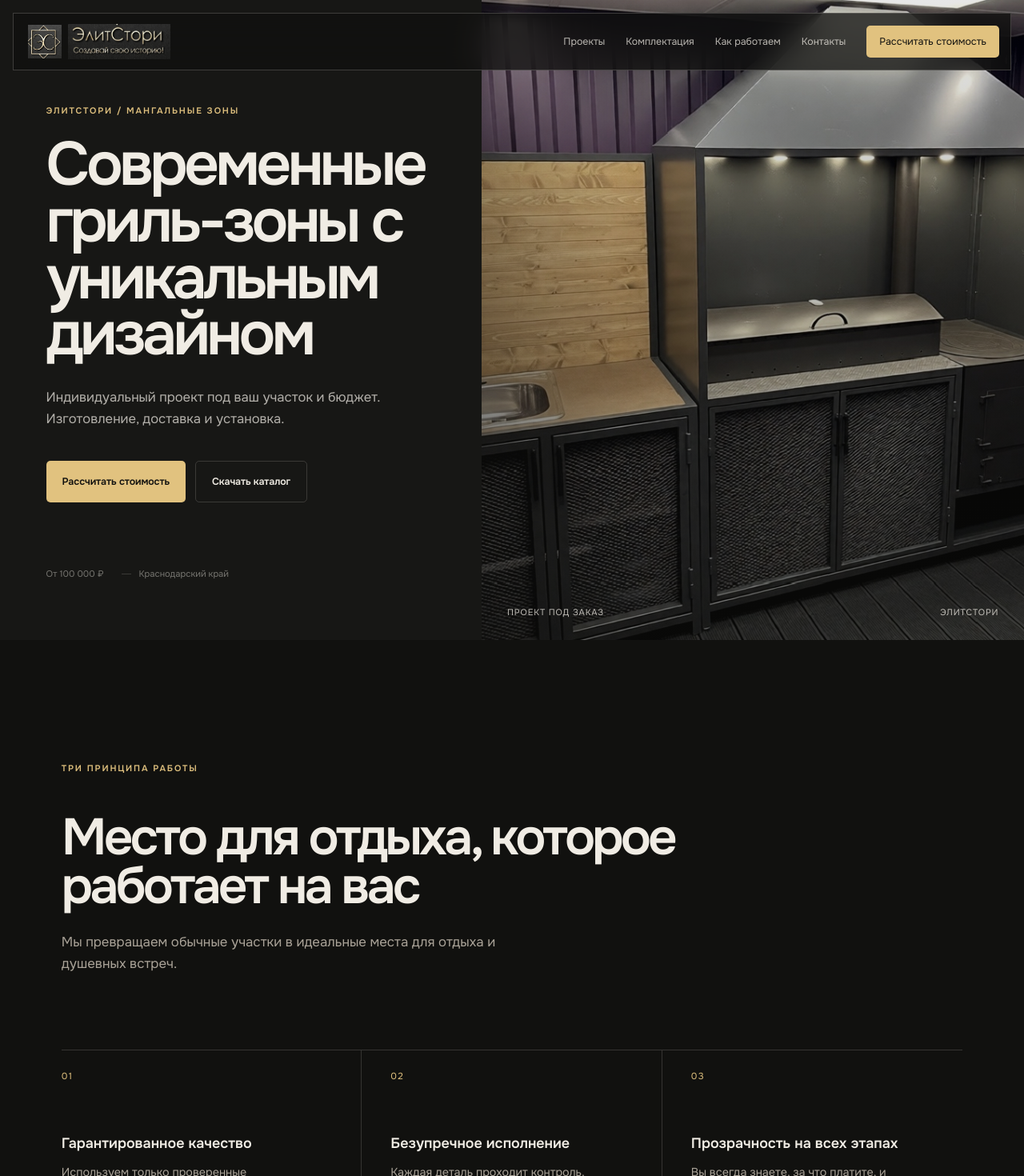
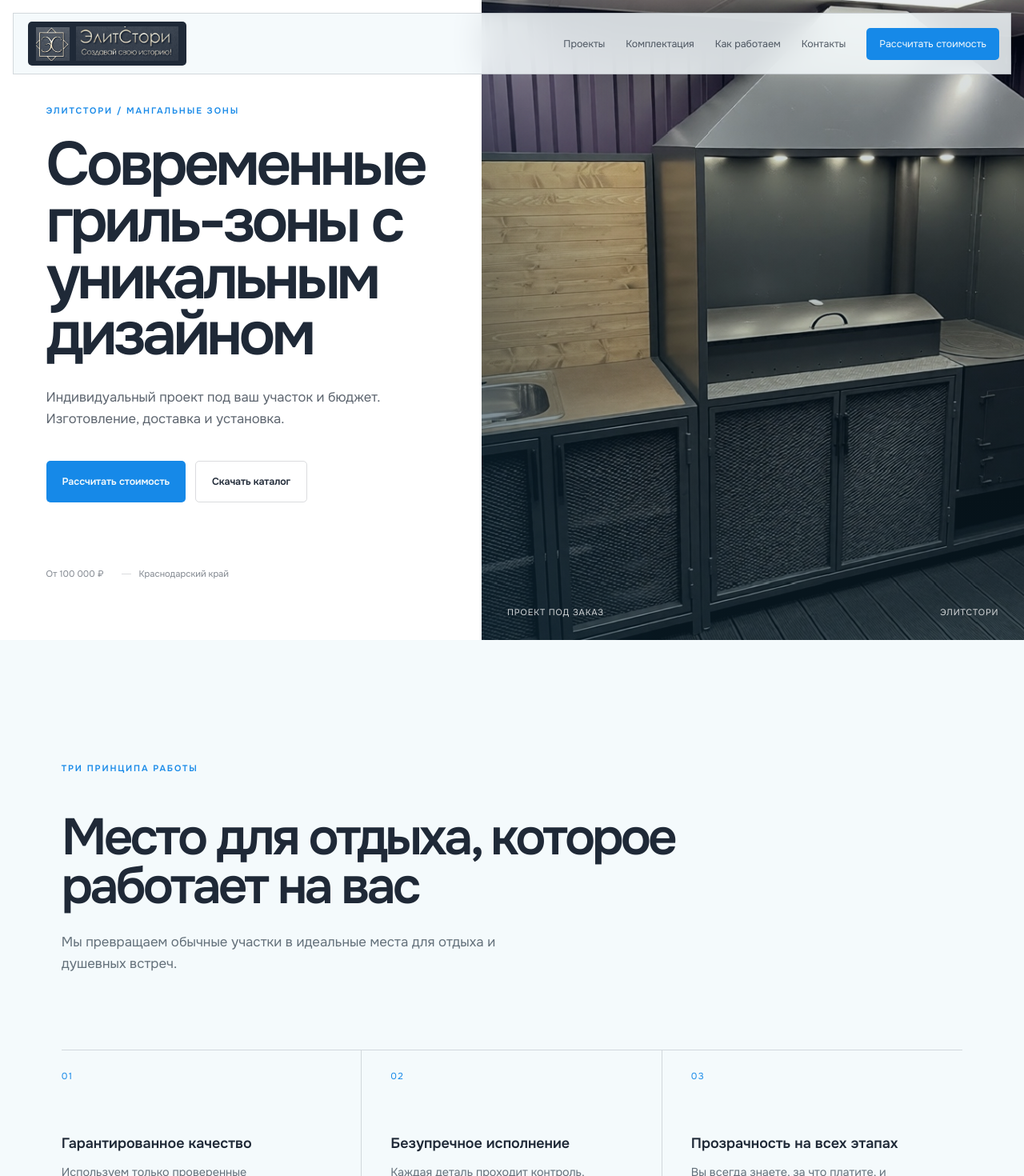
Before and after one commit to andrik268/elit-story-landing, a React (Vite) app: page / in a window 1280 px wide. Shown: the top 1470 px of the page at 80% size. Built offline with nearby package versions, Linux system fonts and the light colour scheme.

Commit message:
Redesign landing around sky and green palette

```diff
--- a/index.html
+++ b/index.html
@@ -3,7 +3,7 @@
   <head>
     <meta charset="UTF-8" />
     <meta name="viewport" content="width=device-width, initial-scale=1.0" />
-    <meta name="theme-color" content="#11110f" />
+    <meta name="theme-color" content="#F4FAFC" />
     <link rel="icon" type="image/png" href="./favicon.png" sizes="310x310" />
     <meta
       name="description"
--- a/src/App.jsx
+++ b/src/App.jsx
@@ -112,14 +112,46 @@ const process = [
 ];
 
 const directions = [
-  "Капсульные дома",
-  "Модульные бани",
-  "Купели",
-  "Джакузи",
-  "Мангальные зоны",
-  "Садовая мебель",
-  "Металлоконструкции",
-  "Строительство и благоустройство",
+  {
+    title: "Капсульные дома",
+    src: "/assets/photos/sketches/1775458380507.jpg",
+    alt: "Проект загородного пространства с мангальной зоной",
+  },
+  {
+    title: "Модульные бани",
+    src: "/assets/photos/sketches/1777137561438.jpg",
+    alt: "Крытая мангальная зона с рабочей поверхностью",
+  },
+  {
+    title: "Купели",
+    src: "/assets/photos/work/1782584598939.jpg",
+    alt: "Высокий мангал с печью для загородного участка",
+  },
+  {
+    title: "Джакузи",
+    src: "/assets/photos/work/1779455370766.jpg",
+    alt: "Мангальная зона с вытяжным колпаком",
+  },
+  {
+    title: "Мангальные зоны",
+    src: "/assets/photos/work/1776630894034.jpg",
+    alt: "Мангальная зона под заказ",
+  },
+  {
+    title: "Садовая мебель",
+    src: "/assets/photos/work/editing_result_aeb230d53a6a11f188c03e58e9dfdf7d_1.jpg",
+    alt: "Уличная кухня с рабочей поверхностью",
+  },
+  {
+    title: "Металлоконструкции",
+    src: "/assets/photos/work/editing_result_bd129942725411f1a4fe6ab37608c299_1.jpg",
+    alt: "Металлическая конструкция мангальной зоны",
+  },
+  {
+    title: "Строительство и благоустройство",
+    src: "/assets/photos/work/editing_result_5f032aaa725411f1bd855219c512ffb0_1.jpg",
+    alt: "Проект благоустройства с мангальной зоной",
+  },
 ];
 
 function SocialIcon({ label, href, icon }) {
@@ -319,10 +351,21 @@ function App() {
           </div>
           <div className="directions-grid">
             {directions.map((direction, index) => (
-              <div className="direction-item" key={direction}>
-                <span>0{index + 1}</span>
-                <strong>{direction}</strong>
-              </div>
+              <button
+                className="direction-item"
+                key={direction.title}
+                type="button"
+                onClick={() => setSelectedImage({ src: direction.src, title: direction.title })}
+              >
+                <span className="direction-number">{String(index + 1).padStart(2, "0")}</span>
+                <span className="direction-body">
+                  <strong>{direction.title}</strong>
+                  <span className="direction-photo">
+                    <img src={direction.src} alt={direction.alt} loading="lazy" />
+                    <span className="direction-photo-label">Фото</span>
+                  </span>
+                </span>
+              </button>
             ))}
           </div>
           <div className="sketch-strip">
--- a/src/styles.css
+++ b/src/styles.css
@@ -23,20 +23,20 @@
 }
 
 :root {
-  color: #f0ece4;
-  background: #11110f;
+  color: #1f2937;
+  background: #f4fafc;
   font-family: "Onest", Arial, sans-serif;
   font-synthesis: none;
   text-rendering: optimizeLegibility;
-  --bg: #11110f;
-  --surface: #171715;
-  --surface-soft: #1d1c19;
-  --text: #f0ece4;
-  --muted: #aaa398;
-  --line: rgba(240, 236, 228, 0.16);
-  --line-soft: rgba(240, 236, 228, 0.1);
-  --accent: #e1c27f;
-  --accent-soft: #bd9851;
+  --bg: #f4fafc;
+  --surface: #ffffff;
+  --surface-soft: #eaf4f7;
+  --text: #1f2937;
+  --muted: #63707a;
+  --line: rgba(31, 41, 55, 0.16);
+  --line-soft: rgba(31, 41, 55, 0.1);
+  --accent: #1689e8;
+  --accent-soft: #16b84e;
 }
 
 * {
@@ -146,8 +146,8 @@ p {
   gap: 24px;
   padding: 10px 14px 10px 18px;
   color: var(--text);
-  background: rgba(17, 17, 15, 0.76);
-  border: 1px solid rgba(240, 236, 228, 0.2);
+  background: rgba(244, 250, 252, 0.86);
+  border: 1px solid rgba(31, 41, 55, 0.16);
   backdrop-filter: blur(20px);
   transform: translateX(-50%);
 }
@@ -156,6 +156,9 @@ p {
   display: inline-flex;
   align-items: center;
   gap: 8px;
+  padding: 6px 10px;
+  background: var(--text);
+  border-radius: 5px;
   flex-shrink: 0;
 }
 
@@ -197,7 +200,7 @@ p {
   align-items: center;
   gap: 26px;
   font-size: 0.78rem;
-  color: rgba(240, 236, 228, 0.75);
+  color: rgba(31, 41, 55, 0.75);
 }
 
 .menu-contact {
@@ -277,14 +280,14 @@ p {
   position: relative;
   min-height: 100dvh;
   overflow: hidden;
-  background: #24211d;
+  background: var(--surface-soft);
   animation: hero-media-in 1000ms cubic-bezier(0.16, 1, 0.3, 1) both;
 }
 
 .hero-media::after {
   position: absolute;
   inset: 0;
-  background: linear-gradient(90deg, rgba(17, 17, 15, 0.28), transparent 32%), linear-gradient(180deg, rgba(17, 17, 15, 0.1), rgba(17, 17, 15, 0.5));
+  background: linear-gradient(90deg, rgba(15, 44, 61, 0.28), transparent 32%), linear-gradient(180deg, rgba(15, 44, 61, 0.1), rgba(15, 44, 61, 0.5));
   content: "";
   pointer-events: none;
 }
@@ -311,7 +314,7 @@ p {
 .hero-lead {
   max-width: 420px;
   margin-top: 30px;
-  color: rgba(240, 236, 228, 0.72);
+  color: rgba(31, 41, 55, 0.72);
   font-size: 1.04rem;
 }
 
@@ -349,7 +352,7 @@ p {
 }
 
 .button-primary:hover {
-  background: #edda9d;
+  background: #0f79d1;
 }
 
 .button-ghost {
@@ -359,15 +362,15 @@ p {
 }
 
 .button-ghost:hover {
-  border-color: var(--accent);
-  color: var(--accent);
+  border-color: var(--accent-soft);
+  color: var(--accent-soft);
 }
 
 .hero-note {
   display: flex;
   gap: 22px;
   margin-top: 82px;
-  color: rgba(240, 236, 228, 0.44);
+  color: rgba(31, 41, 55, 0.56);
   font-size: 0.7rem;
 }
 
@@ -394,7 +397,7 @@ p {
   left: 32px;
   display: flex;
   justify-content: space-between;
-  color: rgba(240, 236, 228, 0.78);
+  color: rgba(255, 255, 255, 0.82);
   font-size: 0.68rem;
   letter-spacing: 0.08em;
   text-transform: uppercase;
@@ -509,7 +512,7 @@ p {
 .work-image-wrap::after {
   position: absolute;
   inset: 0;
-  background: rgba(17, 17, 15, 0.02);
+  background: rgba(15, 44, 61, 0.02);
   content: "";
   transition: background-color 220ms ease;
 }
@@ -527,7 +530,7 @@ p {
 }
 
 .work-card:hover .work-image-wrap::after {
-  background: rgba(17, 17, 15, 0.16);
+  background: rgba(15, 44, 61, 0.16);
 }
 
 .work-open {
@@ -538,7 +541,7 @@ p {
   padding: 8px 10px;
   color: var(--text);
   font-size: 0.68rem;
-  background: rgba(17, 17, 15, 0.72);
+  background: rgba(15, 44, 61, 0.78);
   opacity: 0;
   transition: opacity 180ms ease;
 }
@@ -687,12 +690,14 @@ p {
 }
 
 .text-link span {
-  color: var(--accent);
+  color: var(--accent-soft);
   font-size: 1.1rem;
 }
 
 .directions-section {
   display: grid;
+  padding-top: clamp(72px, 7vw, 104px);
+  padding-bottom: clamp(72px, 7vw, 104px);
   grid-template-columns: 0.95fr 1.05fr;
   gap: 76px;
   align-items: start;
@@ -709,13 +714,19 @@ p {
 }
 
 .direction-item {
-  display: flex;
-  min-height: 84px;
-  flex-direction: column;
-  justify-content: space-between;
-  gap: 18px;
+  display: grid;
+  min-height: 128px;
+  width: 100%;
+  grid-template-columns: minmax(0, 1fr);
+  grid-template-rows: auto 1fr;
+  align-items: stretch;
+  gap: 10px;
   padding: 15px 16px 16px 0;
+  color: var(--text);
+  text-align: left;
+  background: transparent;
   border-bottom: 1px solid var(--line);
+  transition: color 180ms ease, background-color 180ms ease;
 }
 
 .direction-item:nth-child(even) {
@@ -723,13 +734,69 @@ p {
   border-left: 1px solid var(--line);
 }
 
-.direction-item span {
+.direction-item:hover {
+  color: var(--accent);
+  background: rgba(22, 137, 232, 0.045);
+}
+
+.direction-item:focus-visible {
+  outline: 2px solid var(--accent);
+  outline-offset: -2px;
+}
+
+.direction-number {
   color: var(--accent);
   font-size: 0.68rem;
+  letter-spacing: 0.1em;
 }
 
-.direction-item strong {
+.direction-body {
+  display: flex;
+  min-width: 0;
+  min-height: 52px;
+  align-items: end;
+  justify-content: space-between;
+  gap: 12px;
+}
+
+.direction-body strong {
+  min-width: 0;
   font-size: 1.05rem;
+  line-height: 1.2;
+}
+
+.direction-photo {
+  position: relative;
+  display: block;
+  width: 64px;
+  height: 52px;
+  flex-shrink: 0;
+  overflow: hidden;
+  border: 1px solid var(--line);
+  border-radius: 5px;
+  background: var(--surface-soft);
+}
+
+.direction-photo img {
+  width: 100%;
+  height: 100%;
+  object-fit: cover;
+  transition: transform 400ms cubic-bezier(0.16, 1, 0.3, 1);
+}
+
+.direction-item:hover .direction-photo img {
+  transform: scale(1.06);
+}
+
+.direction-photo-label {
+  position: absolute;
+  right: 4px;
+  bottom: 4px;
+  padding: 2px 4px;
+  color: #ffffff;
+  font-size: 0.55rem;
+  line-height: 1;
+  background: rgba(15, 44, 61, 0.78);
 }
 
 .sketch-strip {
@@ -828,8 +895,8 @@ p {
   height: 38px;
   place-items: center;
   color: var(--text);
-  background: transparent;
-  border: 1px solid var(--line);
+  background: var(--text);
+  border: 1px solid var(--text);
   transition: color 180ms ease, background-color 180ms ease, border-color 180ms ease, transform 180ms ease;
 }
 
@@ -850,7 +917,7 @@ p {
   width: 22px;
   height: 22px;
   padding: 3px;
-  background: var(--text);
+  background: #ffffff;
   border-radius: 50%;
 }
 
@@ -881,7 +948,7 @@ p {
 
 .lead-form input:focus {
   border-color: var(--accent);
-  box-shadow: 0 0 0 2px rgba(225, 194, 127, 0.2);
+  box-shadow: 0 0 0 2px rgba(22, 137, 232, 0.2);
 }
 
 .lead-form .button {
@@ -891,7 +958,7 @@ p {
 
 .form-state {
   min-height: 18px;
-  color: var(--accent);
+  color: var(--accent-soft);
   font-size: 0.72rem;
   opacity: 0;
 }
@@ -907,13 +974,16 @@ p {
   gap: 48px;
   padding: 50px clamp(24px, 6vw, 104px);
   color: var(--text);
-  background: #0c0c0b;
+  background: var(--surface-soft);
 }
 
 .footer-logo-link {
   display: inline-flex;
   align-items: center;
   gap: 10px;
+  padding: 8px 12px;
+  background: var(--text);
+  border-radius: 5px;
   margin-bottom: 24px;
 }
 
@@ -982,7 +1052,7 @@ p {
 
 .modal-content p {
   margin-top: 14px;
-  color: var(--text);
+  color: #ffffff;
   text-align: center;
 }
 
@@ -990,7 +1060,7 @@ p {
   display: block;
   margin: 0 0 12px auto;
   padding: 8px 0;
-  color: var(--text);
+  color: #ffffff;
   font-size: 0.76rem;
   background: transparent;
 }
@@ -1116,7 +1186,7 @@ p {
     flex-direction: column;
     align-items: stretch;
     gap: 0;
-    background: rgba(17, 17, 15, 0.97);
+    background: rgba(244, 250, 252, 0.98);
     border: 1px solid var(--line);
   }
 
@@ -1250,7 +1320,13 @@ p {
 
   .directions-grid {
     display: grid;
+    grid-template-columns: 1fr;
     margin-top: 52px;
+  }
+
+  .direction-item:nth-child(even) {
+    padding-left: 0;
+    border-left: 0;
   }
 
   .sketch-strip {
```
